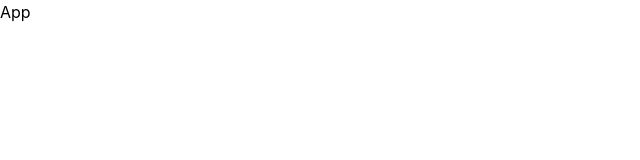
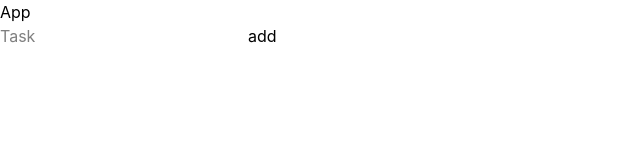
Before and after one commit to omar-abdi/frontend-projects, a React (Vite) app in the folder Todo app/: page / in a window 1280 px wide. Shown: the top 160 px of the page, without its empty margins (0-640 px from the left). Built offline with nearby package versions, Linux system fonts and the light colour scheme.

Commit message:
3.creating listing todo

```diff
--- a/Todo app/src/App.jsx
+++ b/Todo app/src/App.jsx
@@ -1,11 +1,12 @@
 import React from 'react'
+import Todoform from './Components/Todoform'
 
 function App() {
 
   return (
     <div>
       <h1>App</h1>
-
+      <Todoform/>
     </div>
   )
 }
--- /dev/null
+++ b/Todo app/src/Components/Todoform.jsx
@@ -0,0 +1,37 @@
+import React, { useState } from 'react'
+
+function Todoform() {
+  const [task, setTask] = useState("")
+  const [tasks, setTasks] = useState([])
+
+  const handleAdd = () => {
+    if (!task) return   // ka hortag empty
+
+    setTasks([...tasks, task])
+    setTask("") // clear input
+  }
+
+  return (
+    <div>
+      <input
+        type="text"
+        value={task}
+        placeholder='Task'
+        onChange={(e) => setTask(e.target.value)}
+        className=''
+      />
+
+      <button className='' onClick={handleAdd}>
+        add
+      </button>
+
+      <div>
+        {tasks.map((t, index) => (
+          <li key={index}>{t}</li>
+        ))}
+      </div>
+    </div>
+  )
+}
+
+export default Todoform
```
